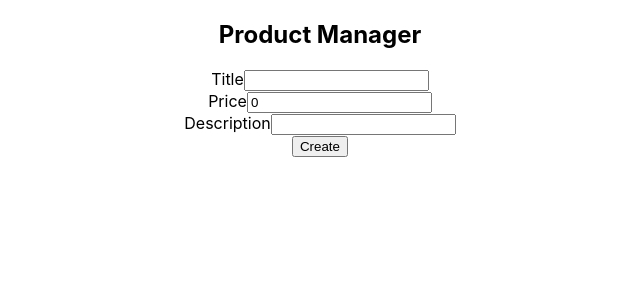
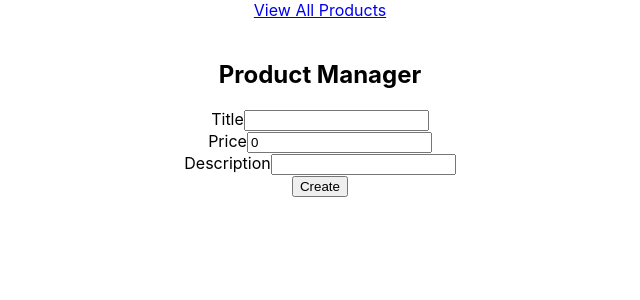
Before and after one commit to Elifnull/Full_stack_MVS, a React (Create React App) app in the folder product_manager/client/: page / in a window 1280 px wide. Shown: the top 300 px of the page, without its empty margins (320-960 px from the left). Built offline with nearby package versions, Linux system fonts and the light colour scheme.

Commit message:
SPA link feature fixed

```diff
--- a/product_manager/client/src/App.js
+++ b/product_manager/client/src/App.js
@@ -1,6 +1,7 @@
 import './App.css';
 import ProductForm from './components/ProductForm';
 import { BrowserRouter, Routes, Route} from "react-router-dom";
+import AllProducts from "./components/AllProducts";
 
 function App() {
   return (
@@ -8,6 +9,7 @@ function App() {
       <div className="App">
         <Routes>
           <Route path="/" element={<ProductForm/>}/>
+          <Route path="/products" element={<AllProducts/>} />
         </Routes>
       </div>
     </BrowserRouter>
--- a/product_manager/client/src/components/ProductForm.js
+++ b/product_manager/client/src/components/ProductForm.js
@@ -1,5 +1,6 @@
 import React, { useState, useEffect} from "react";
 import axios from "axios";
+import { Link } from "react-router-dom";
 
 const ProductForm = (props) => {
     const [title, setTitle] = useState("");
@@ -28,6 +29,10 @@ const ProductForm = (props) => {
 
     return(
         <div>
+            <header>
+                <Link to={"/products"}>View All Products</Link>
+            </header>
+            <br/>
             <h2>Product Manager</h2>
             <form onSubmit={onSubmitHandler}>
                 <div>
```
